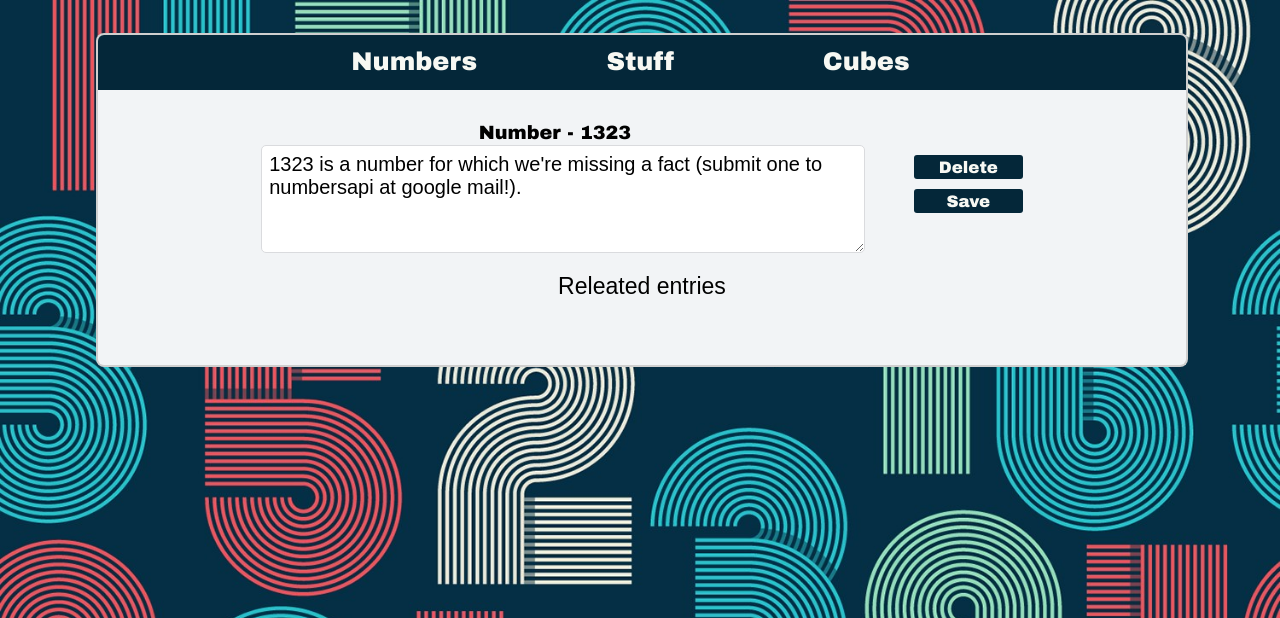
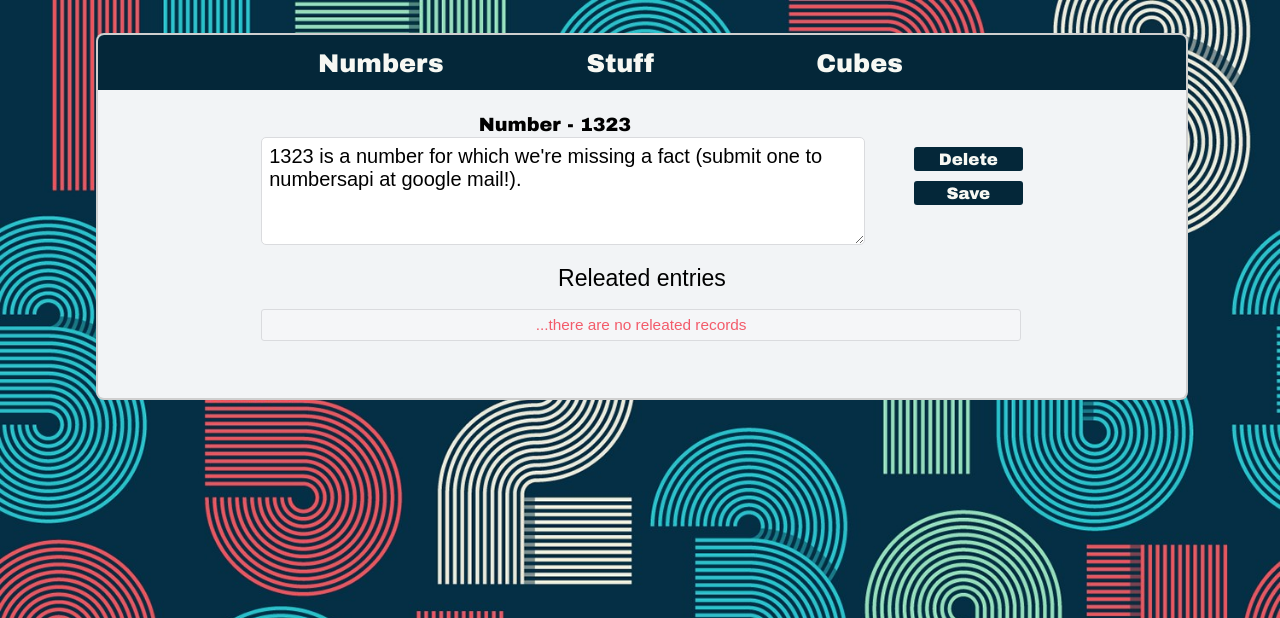
Before and after one commit to rolandsti/mainproject, a Django app: page /88/ in a window 1280 px wide. Shown: the top 618 px of the page. Run offline with Django 3.2, Linux system fonts and the light colour scheme; data comes from the database, SQL or seed files in the repository; both versions use the stored data as it was after the commit; some libraries are stand-ins or nearby versions.

Commit message:
Add files via upload

```diff
--- a/PythonPr/First/tryout/static/script.js
+++ b/PythonPr/First/tryout/static/script.js
@@ -24,7 +24,6 @@ window.onclick = function(event) {
 }
 
 // POP-OP End //
-
 
 
 
--- a/PythonPr/First/tryout/static/style.css
+++ b/PythonPr/First/tryout/static/style.css
@@ -149,7 +149,7 @@ body {
 	border-width: 2px 2px 0px 2px;
 	border-color: #CFCFCF;
 	grid-template-columns: 15% 22% 22% 22% 19%;
-  	grid-template-rows: 10% 80% 10%;
+  	grid-template-rows: 1% 98% 1%;
   	border-top-left-radius: 8px;
 	border-top-right-radius: 8px;
 }
@@ -158,10 +158,7 @@ body {
 	grid-column-start: 2;
 	grid-column-end: 5;
 	grid-row-start: 2;
-	grid-row-end: 3;
-	height: 55px;
-	line-height: 80%;
-  }
+	grid-row-end: 3;  }
 
 .top-bar-button {
 	float: left;
@@ -175,6 +172,8 @@ body {
 	font-size: 20px;
 	font-family: Arial black;
 	font-size: 2vw;
+	padding-top: 2%;
+	padding-bottom: 2%;
 }
 .top-bar-button:hover {
 	color: #f35b6a;
@@ -196,7 +195,7 @@ body {
 }
 
 .content-inside {
-	margin:30px 0px 15px 0px;
+	margin:2% 0px 15px 0px;
 	width:100%;
 }
 
@@ -340,7 +339,7 @@ body {
 	width:100%;
 	display: grid;
 	grid-template-columns: 0.5% auto 0.5%;
-  	grid-template-rows: 20px auto;
+  	grid-template-rows: 25px; auto;
   	margin-bottom: 20px;
 }
 
@@ -437,7 +436,13 @@ body {
 .inside-right {
 	float:left;
 }
-
+.entry-entry-center {
+	float:left;
+	width: 100%;
+	text-align: center;
+	padding: 6px 0px 6px 0px;
+	color: #f35b6a;
+}
 
 /*.history-entry-middle {
 	float:left;
@@ -485,11 +490,13 @@ a {
 .main-input {
 	float:left;
 	width: 97.3%;
-	height: 35px;
 	font-size: 22px;
+	font-size: 1.9vw;
 	float:left;
 	border-radius: 6px;
 	padding-left: 2%;
+	padding-top: 1%;
+	padding-bottom: 1%;
 }
 
 
--- a/PythonPr/First/tryout/templates/navbar.html
+++ b/PythonPr/First/tryout/templates/navbar.html
@@ -1,9 +1,4 @@
 
-<nav>
-	<ul>
 		<a href="/"><div class="top-bar-button">Numbers</div></a>
 		<a href="/numbers"><div class="top-bar-button">Stuff</div></a>
 		<a href="/stuff"><div class="top-bar-button">Cubes</div></a>
-
-	</ul>
-</nav>
--- a/PythonPr/First/tryout/templates/numbers/main_entry.html
+++ b/PythonPr/First/tryout/templates/numbers/main_entry.html
@@ -30,17 +30,22 @@
 
 		<div class="entry-form-third-box">
 			<div class="releated-title">Releated entries</div>
-
+				{% if final_data_count == 0 %}
+					<div class="history-entry">
+						<div class="entry-entry-center">...there are no releated records</div>
+					</div>
+				{% else %}
 					{% for item in final_data reversed %}
 						<div class="history-entry">
-									 	<div class="history-entry-left"><div class="inside-left">{{ item.number }}</div>
+						 	<div class="history-entry-left"><div class="inside-left" >{{ item.number }}</div>
 						 	{{ item.fact|slice:"100" }}{% if item.fact|length >= 100 %}...{% endif %}</div>
 
-									 	<div class="history-entry-right"><a href="{{ item.id }}"><div style="margin-top:auto; margin-bottom:auto;" class="link">View</div></a></div>
+						 	<div class="history-entry-right"><a href="http://{{request.get_host}}/{{ item.id }}"><div style="margin-top:auto; margin-bottom:auto;" class="link">View</div></a></div>
 
 						 	<div class="history-entry-right"><button id="{{ item.id }}" class="link" onClick="DeleteFromMain(this.id)">Delete</button></div>
 						 </div>
 					{% endfor %}
+				{% endif %}
 		</div>
 	</div>
 
--- a/PythonPr/First/tryout/views.py
+++ b/PythonPr/First/tryout/views.py
@@ -2,7 +2,7 @@ from django.http import HttpResponse, Http404
 from django.shortcuts import render, get_object_or_404
 
 import requests
-from .models import numbers #imports class NUMBERS from models.py
+from .models import numbers, content #imports class NUMBERS from models.py
 from .forms import NumbersForm, NumbersEntry, WholeNumbersForm  #import form NUMBERSFORM from forms.py
 from .functions import MainPage
 from django.http import JsonResponse
@@ -115,10 +115,11 @@ def numbers_entry_view(request, entry_id):
 
 		final_data = []
 		allnumbers = numbers.objects.all()
+		final_data_count = 0
 
 		for numb in allnumbers:
 			if numb.number == obj.number and numb.id != obj.id:
-
+				final_data_count += 1
 				related_data = {
 						'id': numb.id,
 						'number': numb.number,
@@ -128,6 +129,7 @@ def numbers_entry_view(request, entry_id):
 				final_data.append(related_data)
 
 		context = {
+			'final_data_count' : final_data_count,
 			'final_data': final_data,
 			'form': form,
 			'number' : obj.number,
@@ -224,7 +226,7 @@ def numbers_create_view(request):
 			}
 			numbers.objects.create(**new_entry)
 			data = {
-				'info' : 'Changes have been made',
+				'info' : 'Your fact was saved',
 				'success' : 'true',
 			}
 
```
Also changed, not shown: PythonPr/First/tryout/some.py (added, +63 -0 lines), PythonPr/First/db.sqlite3. Lines whose indentation alone changed are shown as unchanged.
